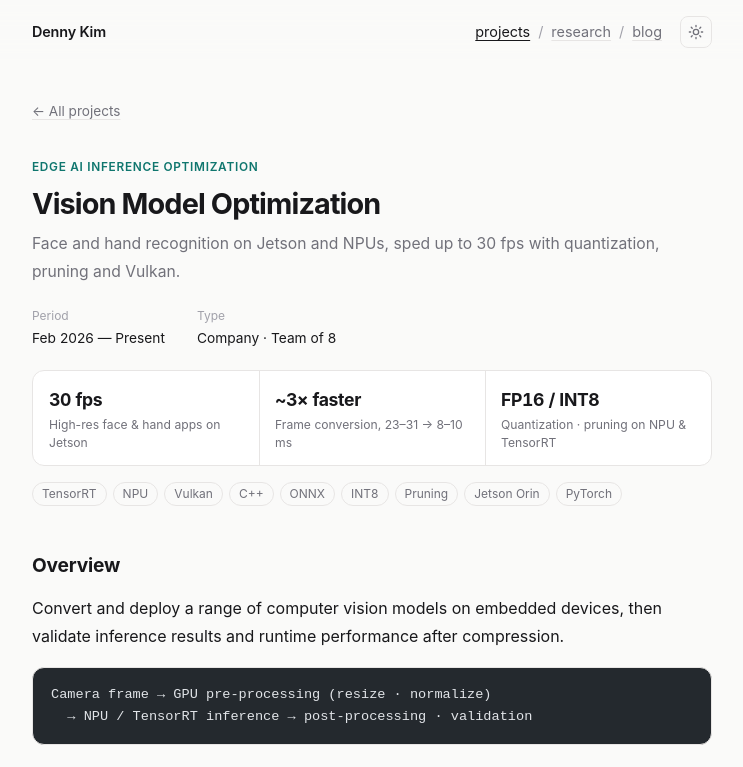
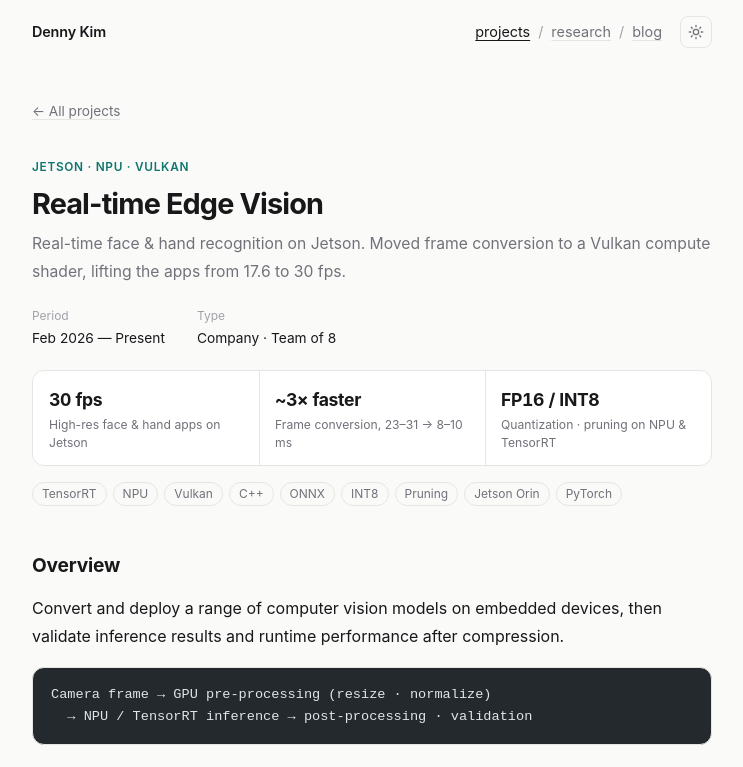
Before and after one commit to denny1105kim/denny1105kim.github.io, an Astro site: page /projects/cv-model-optimization in a window 1280 px wide. Shown: the top 767 px of the page, without its empty margins (268-1011 px from the left). Built offline with nearby package versions, Linux system fonts and the light colour scheme; Astro itself is replaced by a stand-in of ours; code samples lack their colours; a web font is replaced by a local one.

Commit message:
Rename the vision project and strengthen LLM/RAG skills
- Vision project is now Real-time Edge Vision, with the Vulkan shader and 17.6 → 30 fps in its summary
- LLM / RAG skills list hybrid and graph RAG, LoRA fine-tuning and LLM evaluation

Co-Authored-By: Claude Opus 5.5 <noreply@anthropic.com>
Claude-Session: https://claude.ai/code/session_01EidKXwWLNZtRr6ochMeX9j

```diff
--- a/src/content/projects/cv-model-optimization.md
+++ b/src/content/projects/cv-model-optimization.md
@@ -1,7 +1,7 @@
 ---
-title: 'Vision Model Optimization'
-subtitle: 'Edge AI Inference Optimization'
-description: 'Face and hand recognition on Jetson and NPUs, sped up to 30 fps with quantization, pruning and Vulkan.'
+title: 'Real-time Edge Vision'
+subtitle: 'Jetson · NPU · Vulkan'
+description: 'Real-time face & hand recognition on Jetson. Moved frame conversion to a Vulkan compute shader, lifting the apps from 17.6 to 30 fps.'
 period: 'Feb 2026 — Present'
 kind: 'Company · Team of 8'
 order: 1
--- a/src/site.ts
+++ b/src/site.ts
@@ -35,7 +35,7 @@ export const EXPERIENCE = [
     team: 'Solution Development Team',
     title: 'Software Engineer (AI Optimized Engineer)',
     items: [
-      { period: 'Feb 2026 —', text: 'Vision model optimization and GPU acceleration on Jetson & NPU' },
+      { period: 'Feb 2026 —', text: 'Real-time edge vision on Jetson & NPU, Vulkan shader acceleration to 30 fps' },
       { period: 'Aug 2025 —', text: 'GPU training & LLM platform on 3 DGX + 4 Jetson nodes' },
       { period: 'Feb 2025 — Jan 2026', text: 'NPU inference apps on Exynos Auto V920' },
       { period: 'Dec 2023 — Mar 2025', text: 'Yocto BSP and ROS 2 for a robot controller' },
@@ -70,7 +70,7 @@ export const SKILLS = [
   { group: 'Languages', items: ['C', 'C++', 'Python'] },
   { group: 'Edge AI', items: ['TensorRT', 'NPU', 'ONNX', 'INT8', 'Vulkan'] },
   { group: 'ML Infra', items: ['Kubernetes', 'KubeRay', 'MLflow', 'Grafana'] },
-  { group: 'LLM / RAG', items: ['FAISS', 'BM25', 'llama.cpp', 'pgvector'] },
+  { group: 'LLM / RAG', items: ['Hybrid RAG (FAISS + BM25)', 'Graph RAG', 'llama.cpp · Ollama', 'LoRA fine-tuning', 'pgvector', 'LLM evaluation'] },
   { group: 'Embedded', items: ['Yocto', 'Linux Kernel', 'ROS 2'] },
 ];
 
```
